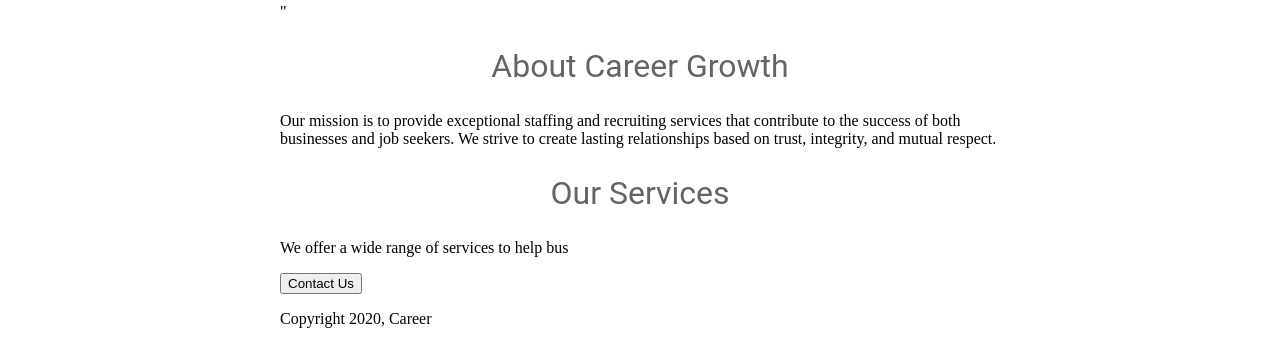
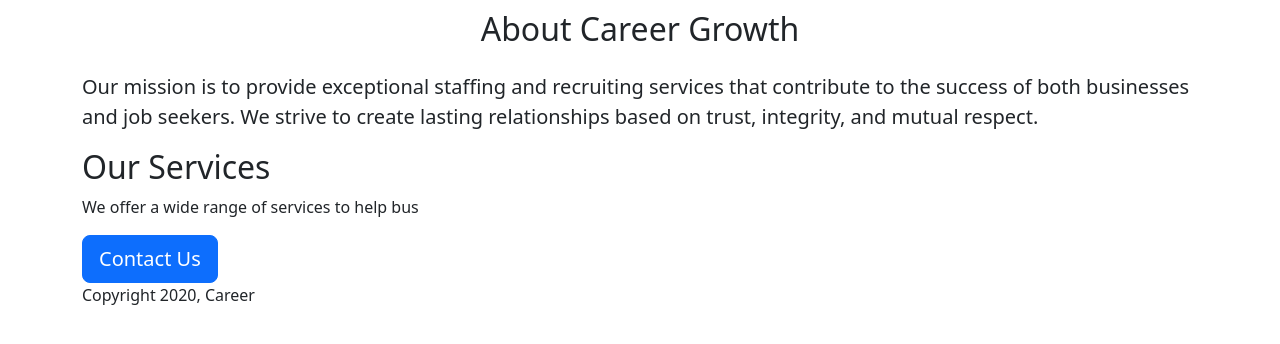
Before and after one commit to ravitej768/teja-academy-website, a Flask app: page / in a window 1280 px wide. Shown: the part 462-806 px from the top of the page. After the commit the page ends 767 px from the top, so only its background shows below. Run offline with Flask 3, Linux system fonts and the light colour scheme.

Commit message:
Added Bootstrap templates to design the page

```diff
--- a/templates/home.html
+++ b/templates/home.html
@@ -2,48 +2,32 @@
 <html>
 <head>
   <title>CAREER GROWTH</title>
+  <meta charset="utf-8">
+  <meta name="viewport" content="width=device-width, initial-scale=1">
+  <link href="https://cdn.jsdelivr.net/npm/bootstrap@5.3.3/dist/css/bootstrap.min.css" rel="stylesheet" integrity="sha384-QWTKZyjpPEjISv5WaRU9OFeRpok6YctnYmDr5pNlyT2bRjXh0JMhjY6hW+ALEwIH" crossorigin="anonymous">
   <style>
-    h1 {
-      font-size: 40px;
-      text-align: center;
-      font-family: "Roboto"
-      color: rgb(104, 100, 100);
-    }
     #banner {
+      height: 360px;
       width: 100%;
-      height: 360px;
       object-fit: cover;
 
-    }
-    h2{
-      font-family: Roboto;
-      font-size: 32px;
-      color: rgb(100, 100, 100);
-      text-align: center;
-      font-weight: normal;
-    }
-    .bodytext {
-      font-weight: normal;
-    }
-    #container{
-      max-width: 720px;
-      margin: 0 auto;
+
 
     }
   </style>
 </head>
  <body>
-  <div id = 'container'>
-   <h1>CAREER GROWTH</h1>
-   <img id = "banner" src = "https://c029b5c1-94f9-432f-8dd3-5c5f8eb6fe41-00-kpslhfqc738t.kirk.replit.dev/static/career.jpg" height = "320" >"
-   <h2>About Career Growth</h2>
-   <p class ="bodytext">Our mission is to provide exceptional staffing and recruiting services that contribute to the success of both businesses and job seekers. We strive to create lasting relationships based on trust, integrity, and mutual respect.
+  <div class = 'container'>
+   <h1 class = "text-center mt-2 mb-4">CAREER GROWTH</h1>
+   <img class = "img-fulid" id = "banner" src = "https://c029b5c1-94f9-432f-8dd3-5c5f8eb6fe41-00-kpslhfqc738t.kirk.replit.dev/static/career.jpg" height = "320" >"
+   <h2 class = "text-center mt-2 mb-4";>About Career Growth</h2>
+   <p class ="lead">Our mission is to provide exceptional staffing and recruiting services that contribute to the success of both businesses and job seekers. We strive to create lasting relationships based on trust, integrity, and mutual respect.
    </p>
    <h2>Our Services</h2>
-   <p class= "bodytext">We offer a wide range of services to help bus</p>
-   <div style = "text-align-center;">
-   <button>Contact Us</button>
-     <p>Copyright 2020, Career</p>
+   <p class= "bodytext">We offer a wide range of services to help bus
+   </p>
+   <button class="btn btn-primary btn-lg">Contact Us</button>
+   <p>Copyright 2020, Career</p>
    </div>
   </div>
  </body>
```
